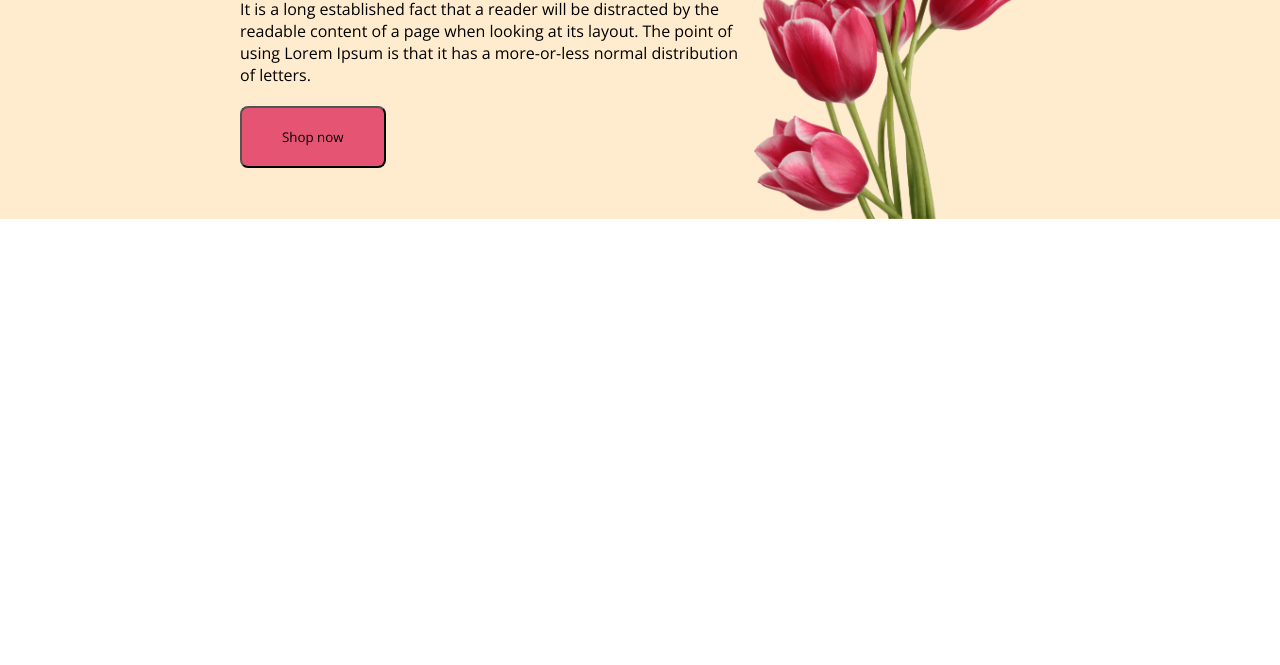
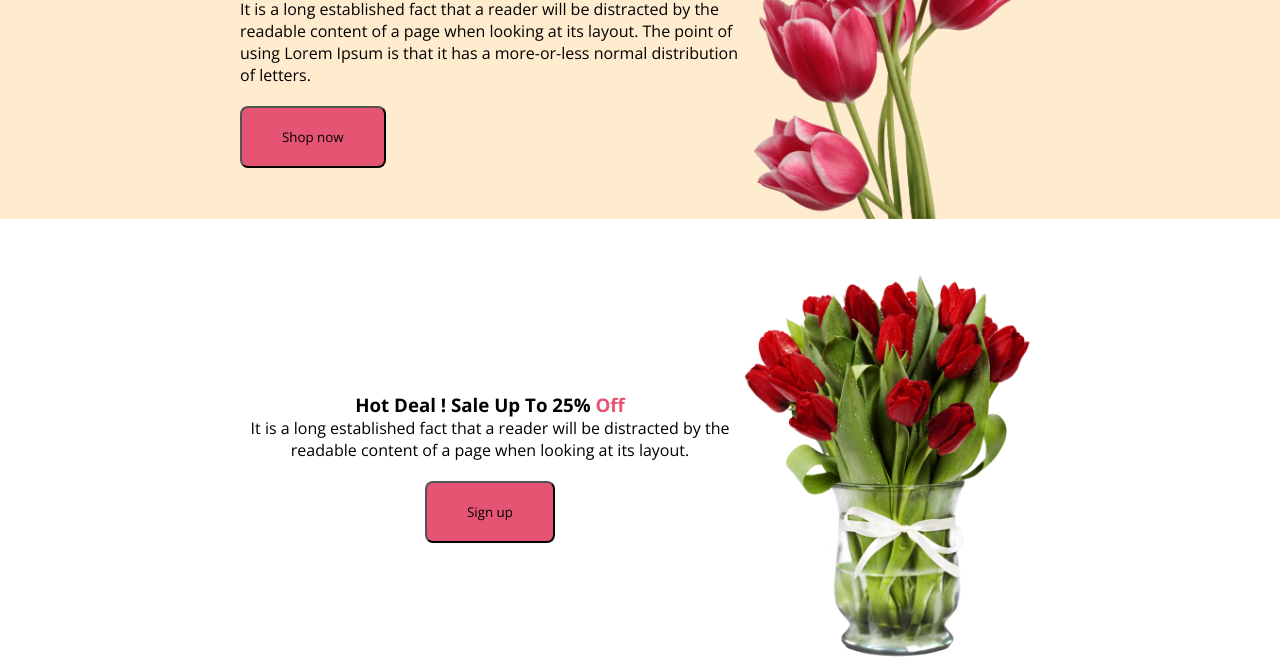
Before and after one commit to FarzanaPolin22/online-shop-of-flower, a plain HTML site: page index.html in a window 1280 px wide. Shown: the part 209-874 px from the top of the page. Before the commit the page ends 800 px from the top, so only its background shows below. Drawn offline with nearby package versions, Linux system fonts and the light colour scheme.

Commit message:
add my sales part

```diff
--- a/Styles/floral.css
+++ b/Styles/floral.css
@@ -28,3 +28,15 @@
 .banner-title{
     margin-bottom: 20px;
 }
+
+.sale-sign{
+    color: #E55473;
+}
+
+.sale{
+    text-align: center;
+    display: flex;
+    align-items: center;
+    justify-content: space-around;
+    padding: 50px 240px 0 240px;
+}
--- a/index.html
+++ b/index.html
@@ -20,7 +20,16 @@
             <img class="banner-image" src="./images/Flower Asset/pngwing 10.png" alt="">
         </div>
     </header>
-    <main></main>
+    <main>
+        <div class="sale">
+            <div class="sale-content">
+                <h3 class="sale-paecentage">Hot Deal ! Sale Up To 25% <span class="sale-sign"> Off</span></h3>
+                <p class="sale-description">It is a long established fact that a reader will be distracted by the readable content of a page when looking at its layout. </p>
+                <button class="btn-primary">Sign up</button>
+                </div>
+                <img class="red-rose" width="300px"  src="./images/Flower Asset/pngwing 8.png" alt="">
+        </div>
+    </main>
     <footer></footer>
 </body>
 </html>
```
